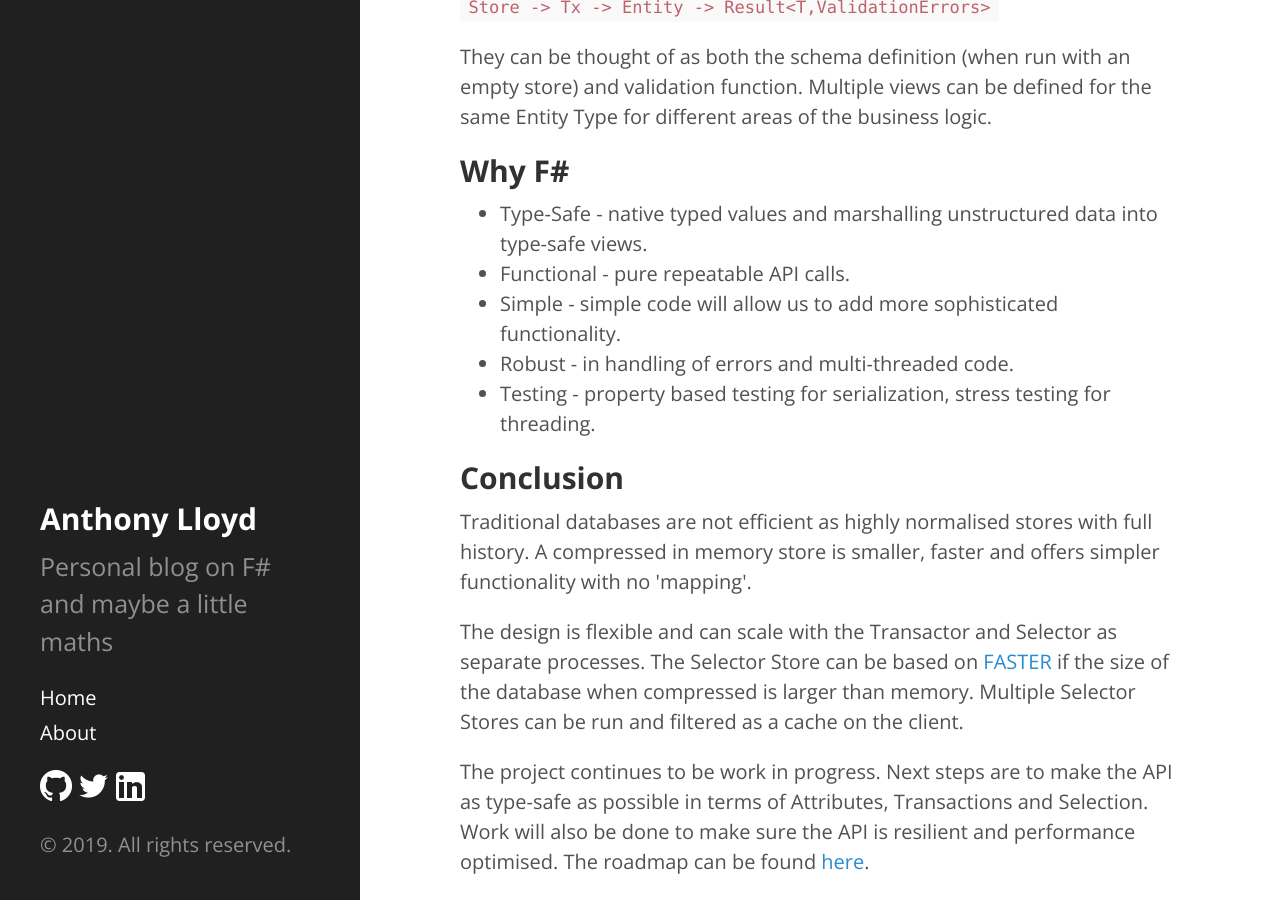
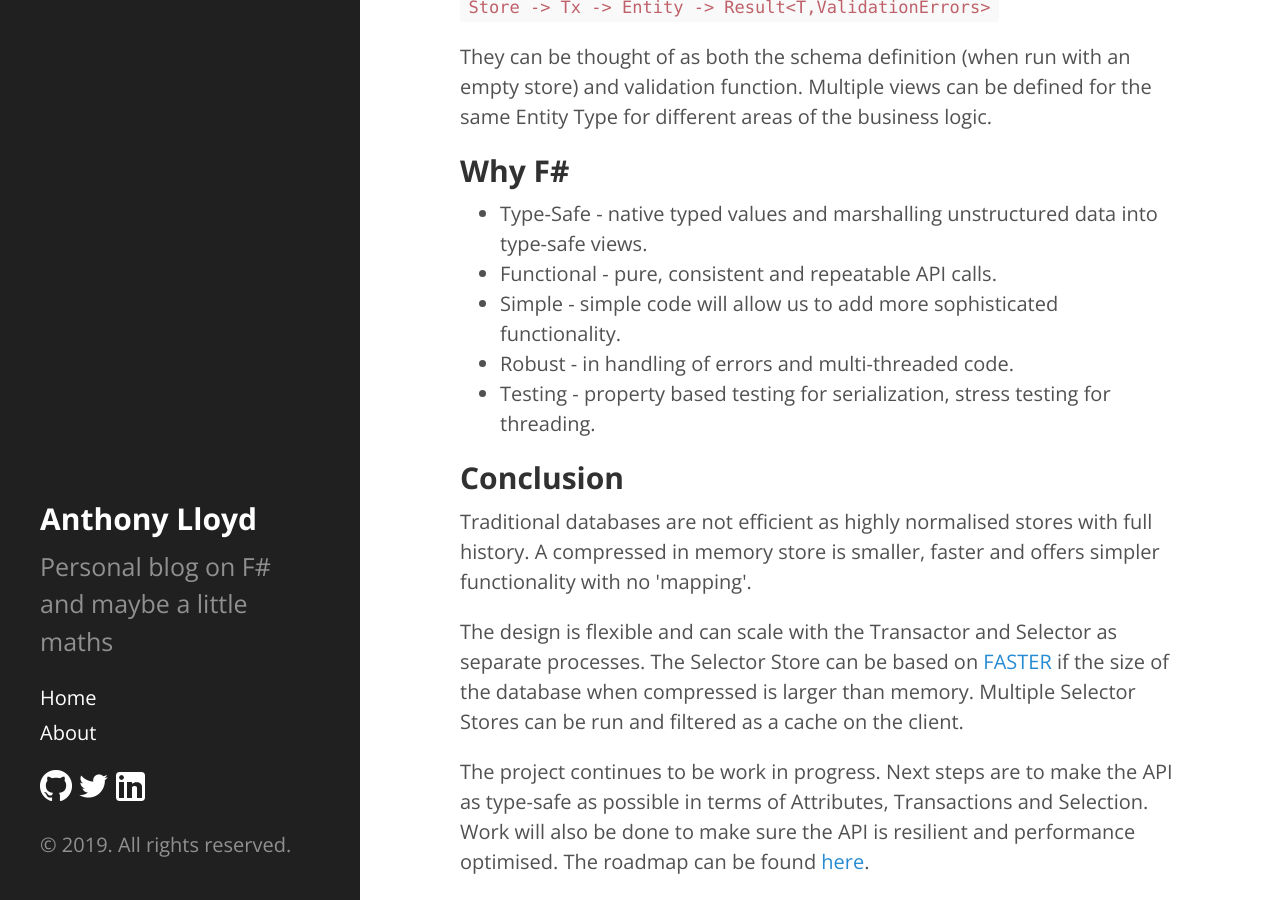
Before and after one commit to AnthonyLloyd/AnthonyLloyd.github.io, a Jekyll site: the page built from _posts/2019-05-17-fsion-00-introduction.html, in a window 1280 px wide and 900 px high, scrolled down 2356 px. Built offline with Jekyll 4.4.1, drawn with Linux system fonts in a browser that asks for light colours; some web fonts are replaced; comment, search, counter and statistics services are not loaded.

Commit message:
finished maybe

```diff
--- a/_posts/2019-05-17-fsion-00-introduction.html
+++ b/_posts/2019-05-17-fsion-00-introduction.html
@@ -68,7 +68,7 @@ logic.</p>
 <h2>Why F#</h2>
 <ul>
 <li>Type-Safe - native typed values and marshalling unstructured data into type-safe views.</li>
-<li>Functional - pure repeatable API calls.</li>
+<li>Functional - pure, consistent and repeatable API calls.</li>
 <li>Simple - simple code will allow us to add more sophisticated functionality.</li>
 <li>Robust - in handling of errors and multi-threaded code.</li>
 <li>Testing - property based testing for serialization, stress testing for threading.</li>
```
Also changed, not shown: 1 other file.
